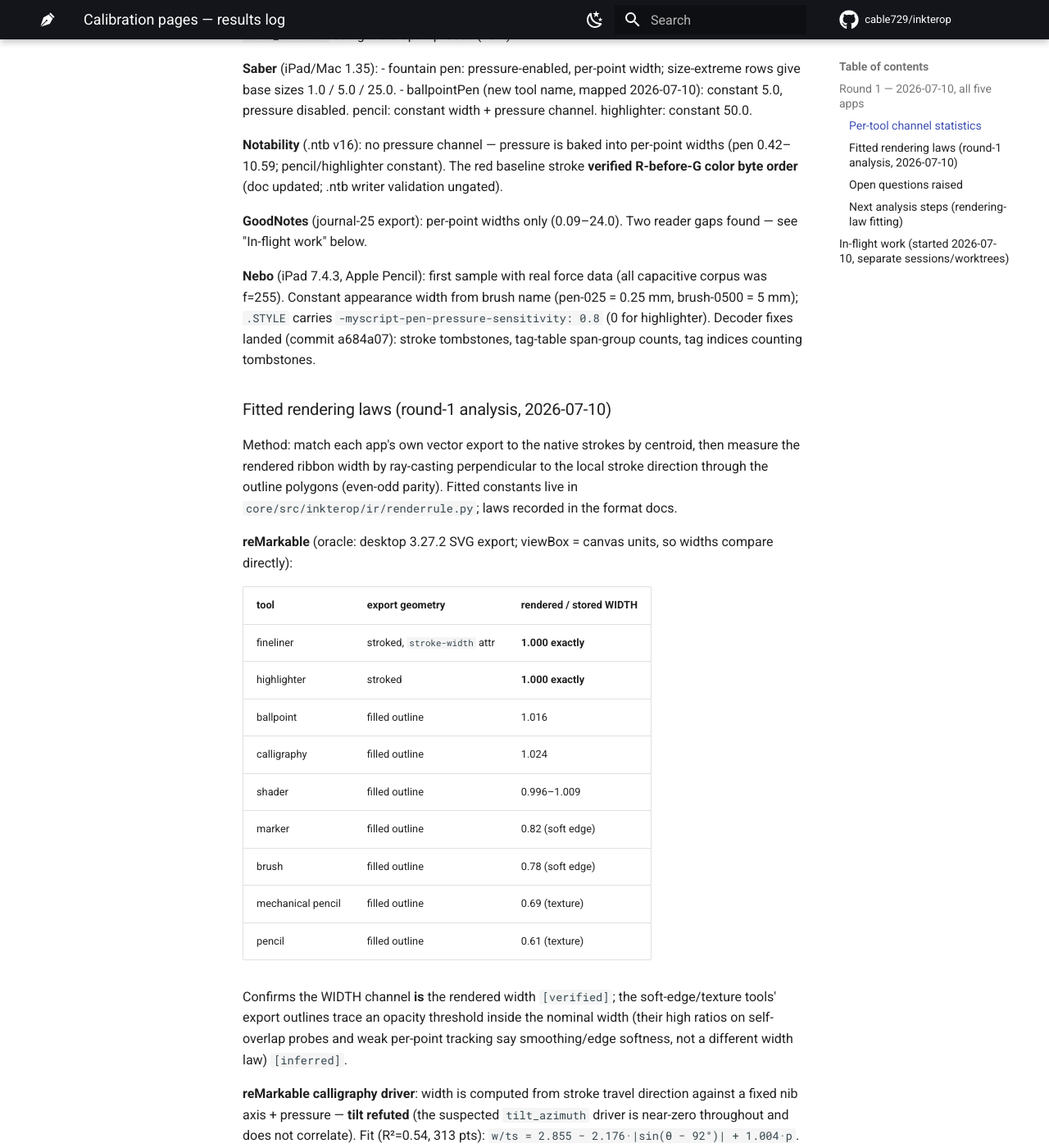
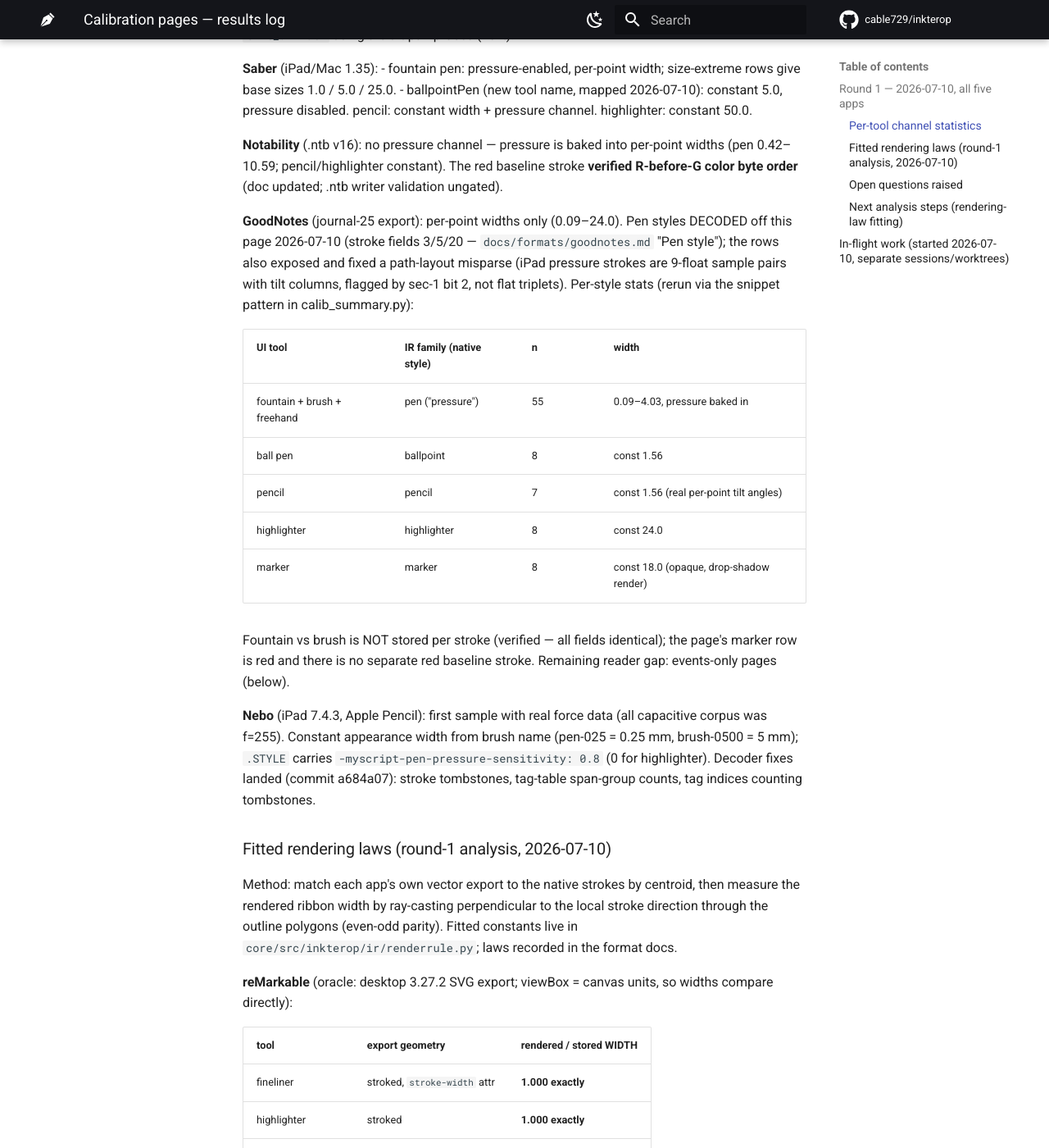
Before and after one commit to cable729/inkterop, an MkDocs documentation site: the page built from docs/calibration-results.md, in a window 1280 px wide and 1400 px high, scrolled down 1219 px. Shown: the whole window at 82% size. Built offline with MkDocs 1.6.1 and Material for MkDocs 9.7.7, drawn with Linux system fonts in a browser that asks for light colours; comment, search, counter and statistics services are not loaded; some of the changed text lies outside the part shown.

Commit message:
docs: calibration results + handoff updated for the pen-style decode
Co-Authored-By: Claude Fable 5 <noreply@anthropic.com>

```diff
--- a/docs/calibration-results.md
+++ b/docs/calibration-results.md
@@ -52,7 +52,23 @@ baseline stroke **verified R-before-G color byte order** (doc updated;
 .ntb writer validation ungated).
 
 **GoodNotes** (journal-25 export): per-point widths only (0.09–24.0).
-Two reader gaps found — see "In-flight work" below.
+Pen styles DECODED off this page 2026-07-10 (stroke fields 3/5/20 —
+`docs/formats/goodnotes.md` "Pen style"); the rows also exposed and
+fixed a path-layout misparse (iPad pressure strokes are 9-float sample
+pairs with tilt columns, flagged by sec-1 bit 2, not flat triplets).
+Per-style stats (rerun via the snippet pattern in calib_summary.py):
+
+| UI tool | IR family (native style) | n | width |
+|---|---|---|---|
+| fountain + brush + freehand | pen ("pressure") | 55 | 0.09–4.03, pressure baked in |
+| ball pen | ballpoint | 8 | const 1.56 |
+| pencil | pencil | 7 | const 1.56 (real per-point tilt angles) |
+| highlighter | highlighter | 8 | const 24.0 |
+| marker | marker | 8 | const 18.0 (opaque, drop-shadow render) |
+
+Fountain vs brush is NOT stored per stroke (verified — all fields
+identical); the page's marker row is red and there is no separate red
+baseline stroke. Remaining reader gap: events-only pages (below).
 
 **Nebo** (iPad 7.4.3, Apple Pencil): first sample with real force data
 (all capacitive corpus was f=255). Constant appearance width from brush
@@ -130,8 +146,9 @@ misregistration — spun off as a background task).
    GoodNotes have only PDF exports — measure via the content-stream
    dump used by the golden tests; Saber can also be read from its
    open-source renderer.
-2. GoodNotes per-style analysis is blocked on the two reader gaps
-   (below), then redo the per-tool table per pen style.
+2. ~~GoodNotes per-style analysis blocked on reader gaps~~ per-style
+   table added above (2026-07-10); the events-only page 1 still hides
+   its strokes from the width stats.
 
 ## In-flight work (started 2026-07-10, separate sessions/worktrees)
 
@@ -142,8 +159,8 @@ branches/results before re-attempting:
    contain a 0-byte `notes/<uuid>` blob with the page's strokes living
    only in `index.events.pb`; the reader needs event replay (page 1 of
    `corpus/calibration/goodnotes-calibration.goodnotes` reproduces).
-2. **Decode GoodNotes pen-style records** — all strokes currently map
-   to generic PEN with empty params; style lives in the undecoded
-   stroke/tpl sections (page 2 of the calibration notebook has
-   fountain/ball/brush/highlighter/size-extreme/red rows to RE
-   against).
+2. ~~Decode GoodNotes pen-style records~~ **DONE 2026-07-10** (this
+   branch): styles live in stroke fields 3/5/20, not the tpl sections
+   or field 7 (which is an {index, nonce} identity msg — the old
+   pen-type table was a draw-order coincidence). Mapping + geometry
+   fix documented in `docs/formats/goodnotes.md`.
```
Also changed, not shown: docs/HANDOFF-note-apps.md (+12 -4 lines).
